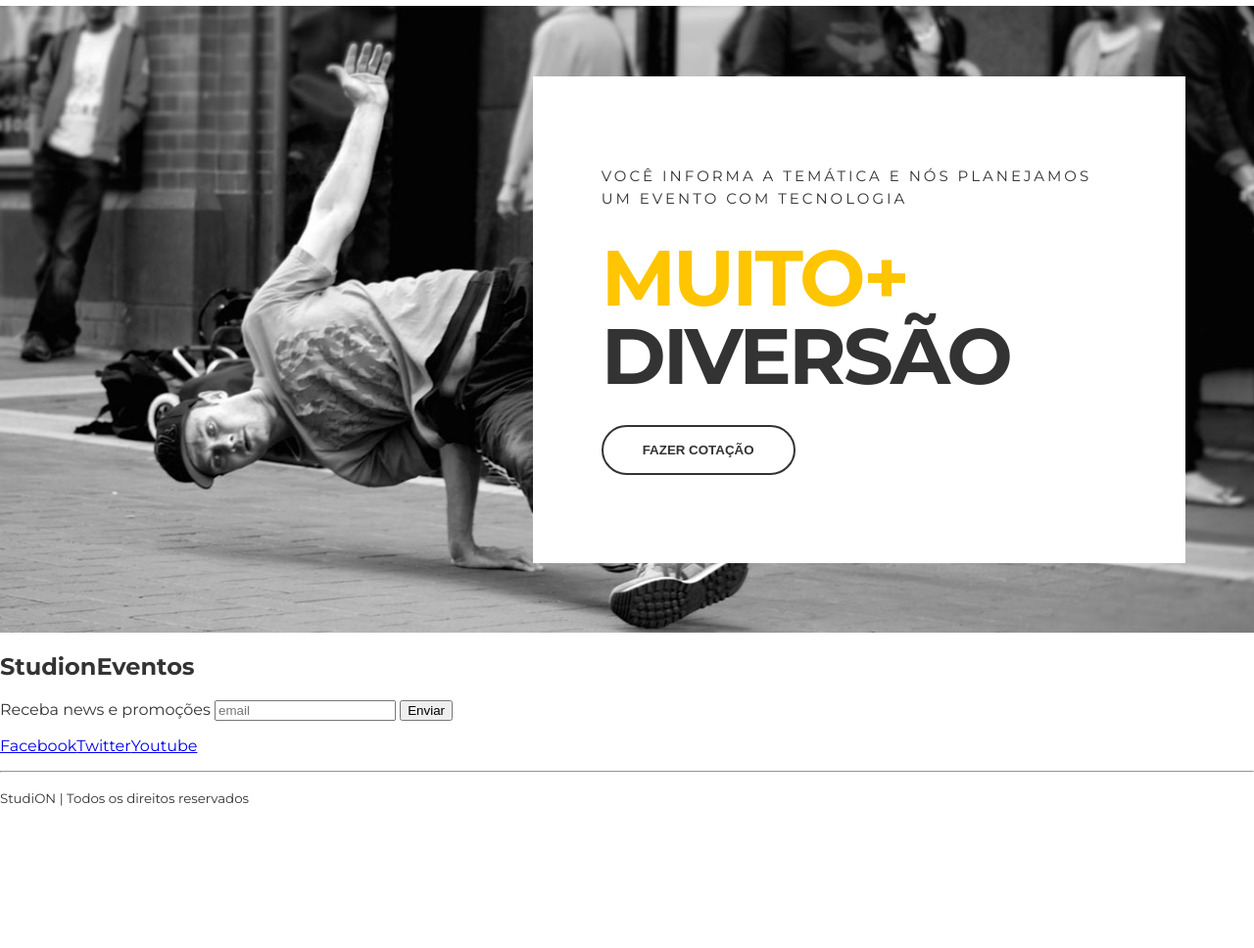
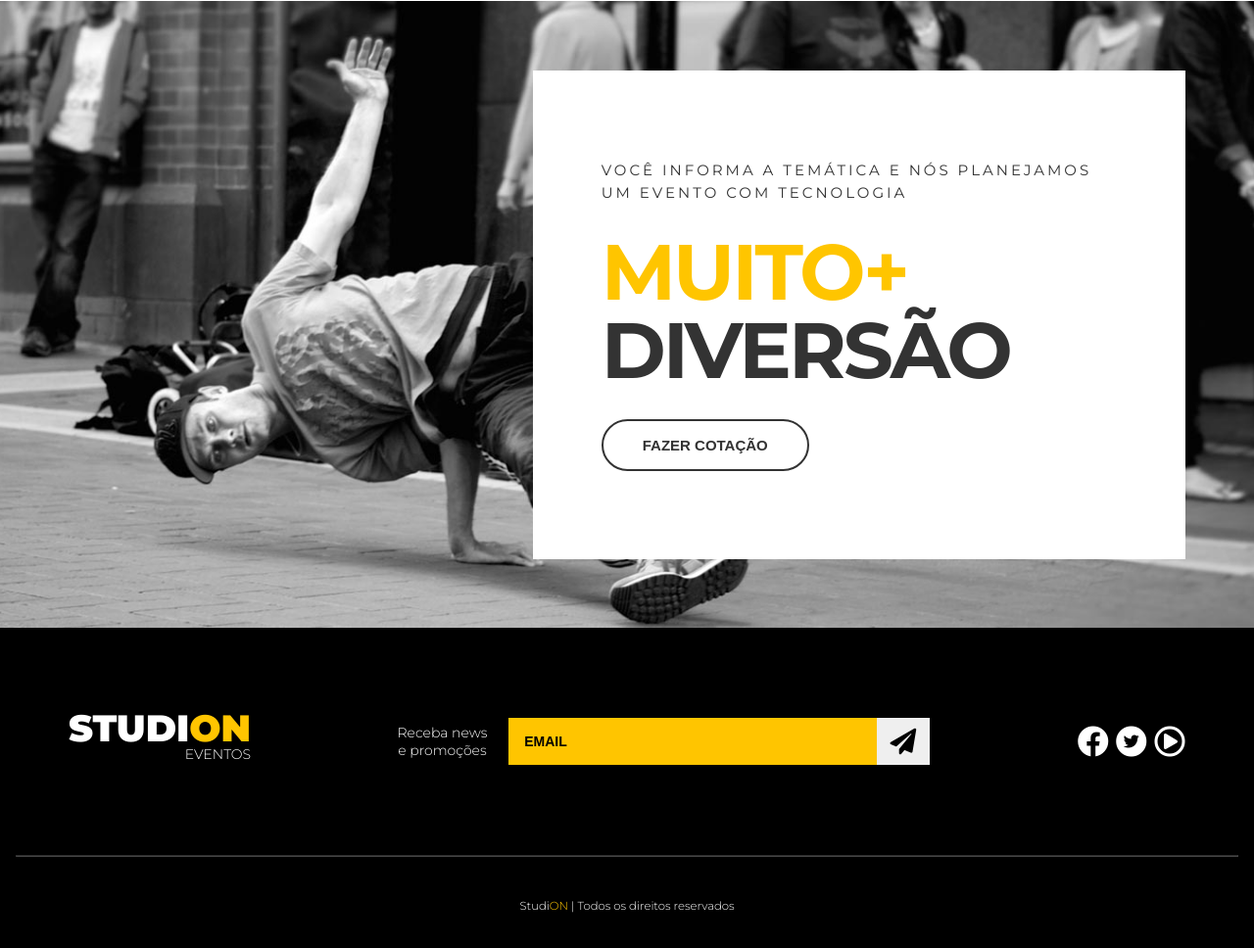
Before and after one commit to marcusimao/studion, a website: page src/index.html in a window 1280 px wide. Shown: the part 1696-2664 px from the top of the page at 98% size. Before the commit the page ends 2536 px from the top, so only its background shows below. Drawn offline with Linux system fonts and the light colour scheme.

Commit message:
footer done

```diff
--- a/src/index.html
+++ b/src/index.html
@@ -76,23 +76,44 @@
     </section>
 </main>
 
-<footer>
-    <h2>Studi<span>on</span><span>Eventos</span></h2>
-    <form>
-        <label>Receba news e promoções</label>
+<footer class="footer">
+    <div class="container footer__container">
+    <h2 class="logo-studion">
+        Studi<span class="copy--primary">on</span>
+        <span class="logo-studion__subtitle">Eventos</span></h2>
 
-        <input type="email" placeholder="email"/>
-        <button type="submit">Enviar</button>
+        <form class="footer__form">
+        <label for="email">Receba news e promoções</label>
+      <div class="footer__email">
+        <input id="email" type="email" placeholder="email"/>
+        <button type="submit"><i class="fas fa-paper-plane fa-2x"></i></button>
+      </div>
     </form>
-<ul>
-    <li><a href="https://facebook.com/" target="_blank">Facebook</a></li>
-    <li><a href="https://twitter.com/" target="_blank">Twitter</a></li>
-    <li><a href="https://youtube.com/" target="_blank">Youtube</a></li>
+<ul class="footer__social">
+    <li>
+        <a href="https://facebook.com/" target="_blank"><i class="fab fa-facebook fa-2x"></i>
+    </a>
+</li>
+
+    <li>
+        <a href="https://twitter.com/" target="_blank">
+            <span class="fa-stack">
+                <i class="fas fa-circle fa-stack-2x"></i>
+                <i class="fab fa-twitter fa-stack-1x fa-inverse"></i>
+              </span>
+        </a>
+    </li>
+    <li>
+        <a href="https://youtube.com/" target="_blank">
+            <i class="far fa-play-circle fa-2x"></i>
+        </a>
+    </li>
     </ul>
+    </div>
     <hr>
 </hr>
 
-<p><small>Studi<span>ON</span> | Todos os direitos reservados</small></p>
+<p><small>Studi<span class="copy--primary">ON</span> | Todos os direitos reservados</small></p>
 
 </footer>
 </body>
--- a/src/style.css
+++ b/src/style.css
@@ -1,5 +1,6 @@
-
-@import url('https://fonts.googleapis.com/css2?family=Montserrat:wght@300;400;500;700;900&family=Roboto&display=swap');
+@import url("https://fonts.googleapis.com/css2?family=Montserrat:wght@300;400;500;700;900&family=Roboto&display=swap");
+@import url("https://cdnjs.cloudflare.com/ajax/libs/font-awesome/5.15.1/css/fontawesome.min.css");
+@import url("https://cdnjs.cloudflare.com/ajax/libs/font-awesome/5.15.1/css/all.min.css");
 * {
   box-sizing: border-box;
 }
@@ -14,7 +15,7 @@
 }
 body {
   margin: 0;
-  padding-top: 7.75rem;
+  padding-top: 7.3rem;
 }
 
 header,
@@ -26,7 +27,6 @@ footer {
 .container {
   max-width: 1140px;
   margin: 0 auto;
-
 }
 
 ul {
@@ -44,9 +44,6 @@ ul {
   background-color: #000; /*vermelho,verde,azul,transparência;*/
   color: #fff;
   padding-bottom: 2px;
-
-
-
 }
 
 .navbar__container {
@@ -132,13 +129,14 @@ ul {
 }
 
 .btn {
+  outline: none;
   cursor: pointer;
   padding: 1rem 2.5rem;
   color: var(--color-primary);
   border: 0.125rem solid #fff;
   background: unset;
   border-radius: 5rem;
-  font-size: 0.9375;
+  font-size: 0.9375rem;
   font-weight: 700;
   text-transform: uppercase;
   transition: 0.25s all ease;
@@ -187,11 +185,11 @@ ul {
 }
 
 .institutional__copy {
-  padding:  1.875rem;
+  padding: 1.875rem;
 }
 
 .institutional__copy h6 {
-  font-size: .875rem;
+  font-size: 0.875rem;
   font-weight: 300;
   letter-spacing: 0.1rem;
   text-transform: uppercase;
@@ -199,14 +197,12 @@ ul {
 }
 
 .institutional__copy h4 {
-
   font-size: 1.5625rem;
   margin-top: 1rem;
 }
 
 .institutional p {
-
-font-family: 'Roboto', sans-serif;
+  font-family: "Roboto", sans-serif;
   font-size: 1.0625rem;
   line-height: 1.6875rem;
   margin-bottom: 0;
@@ -220,7 +216,6 @@ margin-bottom: 2.5rem;
 }
 .quote {
   background-image: url(./images/parallax.jpg);
-
   background-attachment: fixed;
   background-repeat: no-repeat;
   background-size: cover;
@@ -228,7 +223,6 @@ margin-bottom: 2.5rem;
 }
 
 .quote__container {
-
   height: 80vh;
   display: grid;
   align-items: center;
@@ -247,16 +241,13 @@ padding: 5.625rem 4.375rem;
   max-width: 53ch;
   text-transform: uppercase;
   margin: 0;
-
-
 }
 .quote__copy h2 {
   font-size: 5rem;
   line-height: 5rem;
   text-transform: uppercase;
-  letter-spacing: -.1875rem;
-  margin:  1.875rem 0;
-
+  letter-spacing: -0.1875rem;
+  margin: 1.875rem 0;
 }
 .quote__copy span {
   display: block;
@@ -267,3 +258,113 @@ padding: 5.625rem 4.375rem;
   border-color: var(--color-copy);
   background: unset;
 }
+
+.footer {
+  background-color: #000;
+  color: #fff;
+  padding: 0 1rem;
+}
+
+.footer__container {
+  display: grid;
+  grid-template-columns: repeat(3, auto);
+  align-items: center;
+  padding: 5.25rem 0;
+
+}
+
+.footer .logo-studion {
+  justify-self: start;
+  margin: 0;
+}
+
+.logo-studion__subtitle {
+  display: block;
+
+}
+
+.footer__form {
+  display: grid;
+  place-items: center;
+  grid-template-columns: 9ch auto;
+  gap: 1.25rem;
+  }
+
+.footer__form label {
+  font-size: .875rem;
+  font-weight: 300;
+  text-align: center;
+
+}
+.footer__email {
+  display: grid;
+  grid-template-columns: auto 3.375rem;
+  width: 100%;
+}
+
+.footer__form input {
+
+  background-color: var(--color-primary);
+  border: unset;
+  padding: 1rem;
+  font-size: .875rem;
+  font-weight:700;
+  text-transform: uppercase;
+  color: #000;
+  }
+
+  .footer__form input::placeholder {
+    color: #000;
+  }
+
+  .footer__form input:focus {
+    outline: unset;
+  }
+
+  .footer__form button {
+    cursor: pointer;
+    border: unset;
+    height: 100%;
+    outline: unset;
+
+
+
+  }
+  .footer__form button i:hover {
+    color: var(--color-primary);
+    transition: 0.3s all ease;
+
+
+  }
+
+.footer__social {
+  justify-self: end;
+
+}
+
+.footer__social a,
+.footer__social a:visited,
+.footer__social a:active {
+
+  color: #fff;
+  margin-left: 0.2rem;
+}
+
+.footer__social a .fa-twitter,
+.footer__social a:visited .fa-twitter,
+.footer__social a:active .fa-twitter {
+
+  color: #000;
+}
+
+.footer hr {
+  border-color: #fff4;
+  margin: 0;
+
+}
+.footer p {
+  text-align: center;
+  font-weight: 300;
+  font-size: .875rem;
+  margin: 2.5rem 0;
+}
```
Also changed, not shown: 1 other file. Lines whose indentation alone changed are shown as unchanged.
